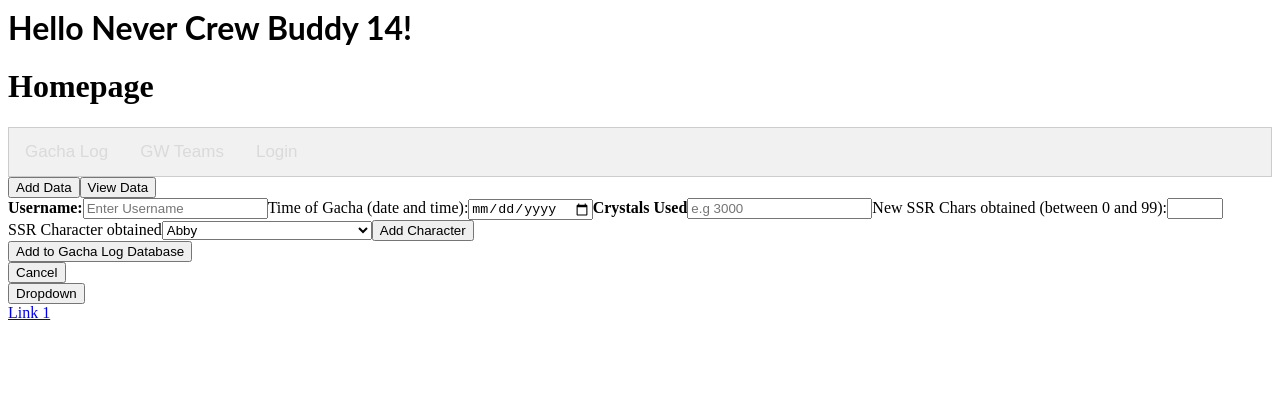
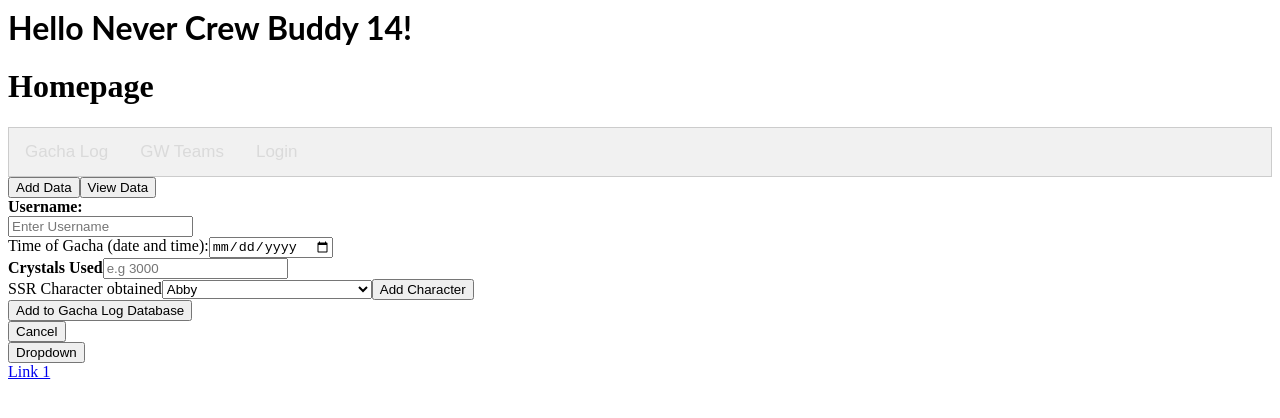
Before and after one commit to Dicrhoic/never-crew, an Angular app: page / in a window 1280 px wide. Both pictures are taken after a click on the button "Gacha Log". Shown: the top 418 px of the page. Built offline with nearby package versions, Linux system fonts and the light colour scheme; what timers would draw is missing.

Commit message:
1 file modified

```diff
--- a/src/app/nav-body/nav-body.component.html
+++ b/src/app/nav-body/nav-body.component.html
@@ -4,10 +4,16 @@
     <button class="tablinksVert">View Data</button>
   </div>
   <div class="addDataGacha" id="GachaDataAdd">
-    <label for="nName"><b>Username:</b></label>
-    <input type="text" placeholder="Enter Username" name="nName" id="nName" />
+    <label for="nName"><b>Username:</b></label
+    ><br />
+    <input
+      type="text"
+      placeholder="Enter Username"
+      name="nName"
+      id="nName"
+    /><br />
     <label for="gachatime">Time of Gacha (date and time):</label>
-    <input type="date" id="gachatime" name="gachaDate" min="2022-01-01" />
+    <input type="date" id="gachatime" name="gachaDate" min="2022-01-01" /><br />
     <label for="crystalsUsed"><b>Crystals Used</b></label>
     <input
       type="text"
@@ -15,22 +21,17 @@
       name="crystalsUsed"
       id="crystalsUsed"
       required
-    />
-    <label for="vol">New SSR Chars obtained (between 0 and 99):</label>
-    <input
-      type="number"
-      id="vol"
-      name="vol"
-      min="0"
-      max="99"
-      (change)="loadCharacterDropdown()"
-    />
+    /><br />
     <div id="characterAdderSeg">
       <label for="characterList">SSR Character obtained</label>
       <select id="characterList" name="characterList" size="1">
-      <option *ngFor="let c of characterData.characters.character" [ngValue]="c">{{ c.name }}</option>
+        <option
+          *ngFor="let c of characterData.characters.character"
+          [ngValue]="c"
+        >
+          {{ c.name }}
+        </option>
       </select>
-
       <button id="characterObtained" onclick="addCharacterToWall()">
         Add Character
       </button>
```
